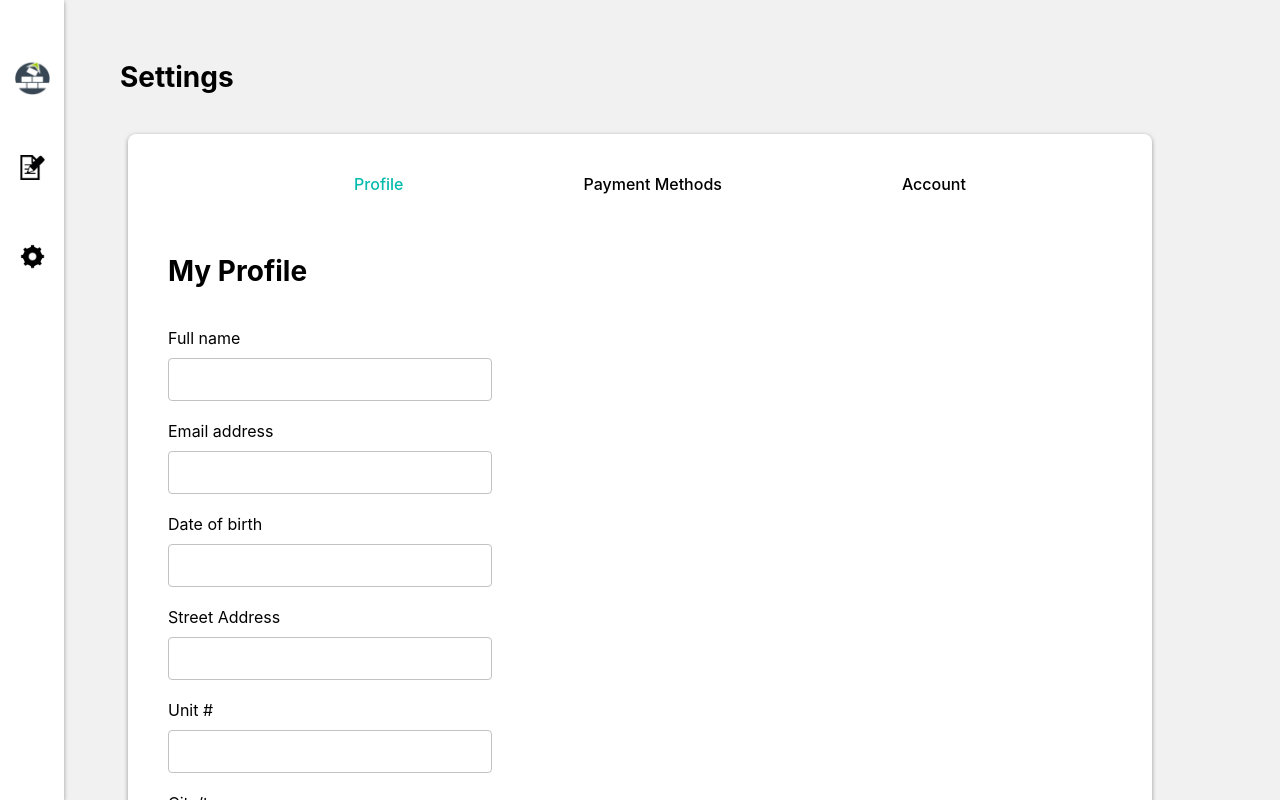
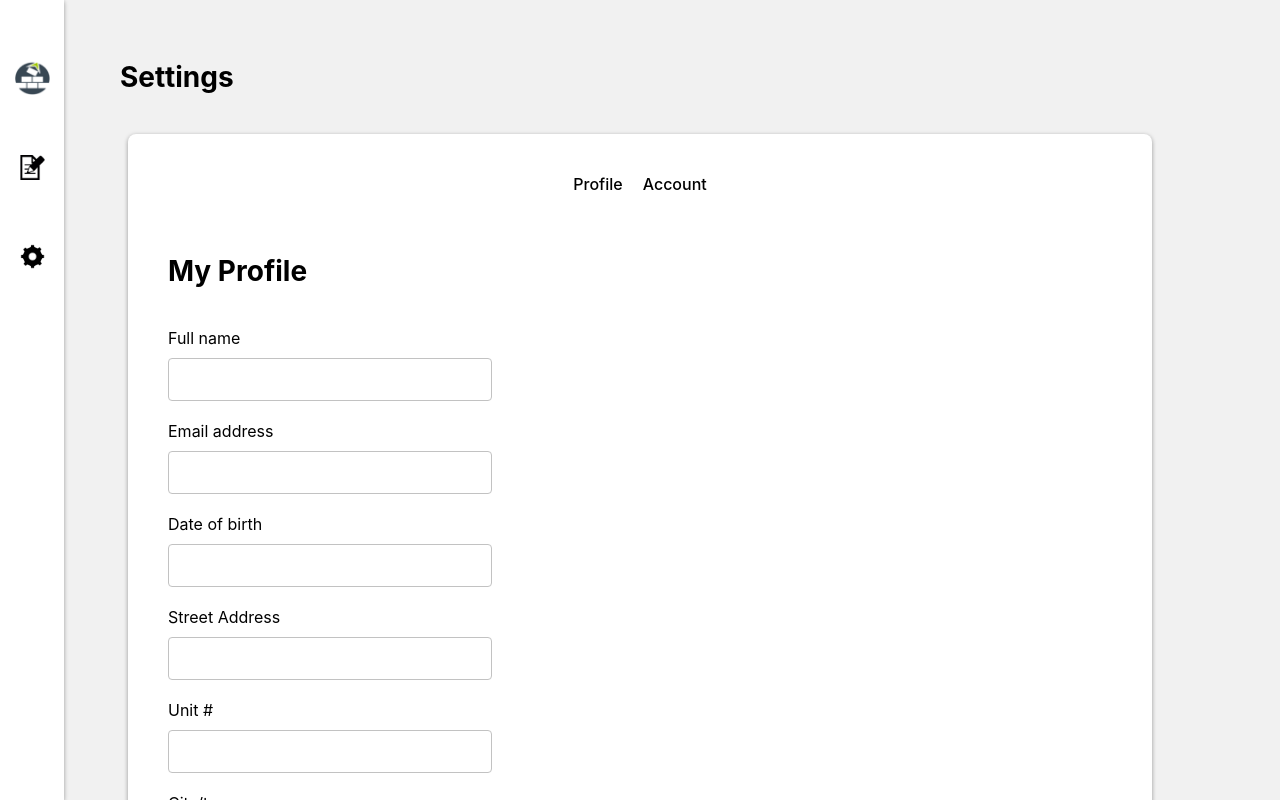
Before and after one commit to jacobtrebil/Financial-Plan-Builder, a Next.js app: page /settings in a window 1280 px wide. Shown: the top 800 px of the page. Built offline with nearby package versions, Linux system fonts and the light colour scheme.

Commit message:
added toggle between profile and account in settings section

```diff
--- a/components/account.js
+++ b/components/account.js
@@ -6,10 +6,18 @@ import Link from 'next/link';
 export function Account() {
     return (
     <div>
+    <div>
+        <p id="payment-method-title">Payment Methods</p>
+        <button className="payment-button">+ Add Payment Method</button>
+        <hr className="payment-solid-hr"></hr>
+        <p id="no-payment-message">You currently have 0 payment methods added. Click the button above to add a payment method.</p>
+    </div>
+    <div>
         <p id="cancel-method-title">Close Account & Cancel Subscription</p>
         <button className="cancel-button">Close Account</button>
         <hr className="cancel-solid-hr"></hr>
         <p id="cancel-account-message">Click the button above to close your account and cancel your subscription. This can not be undone.</p>
     </div>
+    </div>
     );
   }
--- a/pages/settings.js
+++ b/pages/settings.js
@@ -1,4 +1,4 @@
-import React from 'react';
+import React, { useState } from 'react';
 import Link from 'next/link';
 import Image from 'next/image';
 import _dynamic from 'next/dynamic';
@@ -24,20 +24,38 @@ const FooterComponent = _dynamic(() =>
 )
 
 function Settings() {
+
+  const [showAccount, setShowAccount] = useState(true)
+  const [showAccount2, setShowAccount2] = useState()
+
     return (
       <div id="settings-container">
        <div className="settings-section">
            <h1 className="settings-h1">Settings</h1>
            <NavComponent />
            <div id="settings-content">
-             <nav>
-               <p id="settings-nav-profile" className="settings-nav-p">Profile</p>
-               <p id="settings-nav-middle-p" className="settings-nav-p">Payment Methods</p>
-               <p className="settings-nav-p">Account</p>
+             <nav defaultValue="Profile">
+               <p id="settings-nav-profile" className="settings-nav-p" onClick= {function setProfile() {
+                  setShowAccount(true)
+                  setShowAccount2(false)
+                  }}>Profile</p>
+               <p className="settings-nav-p" onClick={function setAccount() {
+                 setShowAccount(false)
+                 setShowAccount2(true)
+               }}>Account</p>
              </nav>
-             <ProfileComponent />
-             <PaymentComponent />
-             <AccountComponent />
+             {
+            showAccount && (
+              <div>
+              <ProfileComponent />
+              </div>
+            )}
+            {
+            showAccount2 && (
+              <div>
+              <AccountComponent />
+              </div>
+            )}
            </div>
        </div>
        <FooterComponent />
--- a/styles/globals.css
+++ b/styles/globals.css
@@ -339,13 +339,14 @@ h1 {
 .settings-nav-p {
   display: inline-block;
   font-weight: 500;
-  padding: 20px 0px 0px 0px;
+  padding: 20px 10px 0px 10px;
+  margin: 0px 0px 0px 0px;
 }
 
 .settings-nav-p:hover {
   cursor: pointer;
   opacity: 70%;
-  color: rgb(4, 187, 172);
+  color: black;
 }
 
 #settings-nav-middle-p {
@@ -353,7 +354,7 @@ h1 {
 }
 
 #settings-nav-profile {
-  color: rgb(4, 187, 172);
+  color: black;
 }
 
 
@@ -790,3 +791,16 @@ h1 {
   cursor: pointer;
   opacity: 75%;
 }
+
+
+
+
+/* Color Classes */
+
+.green {
+  color: rgb(4, 187, 172);
+}
+
+.black {
+  color: black;
+}
```
Also changed, not shown: pages/create-plan2.js (+18 -1 lines).
